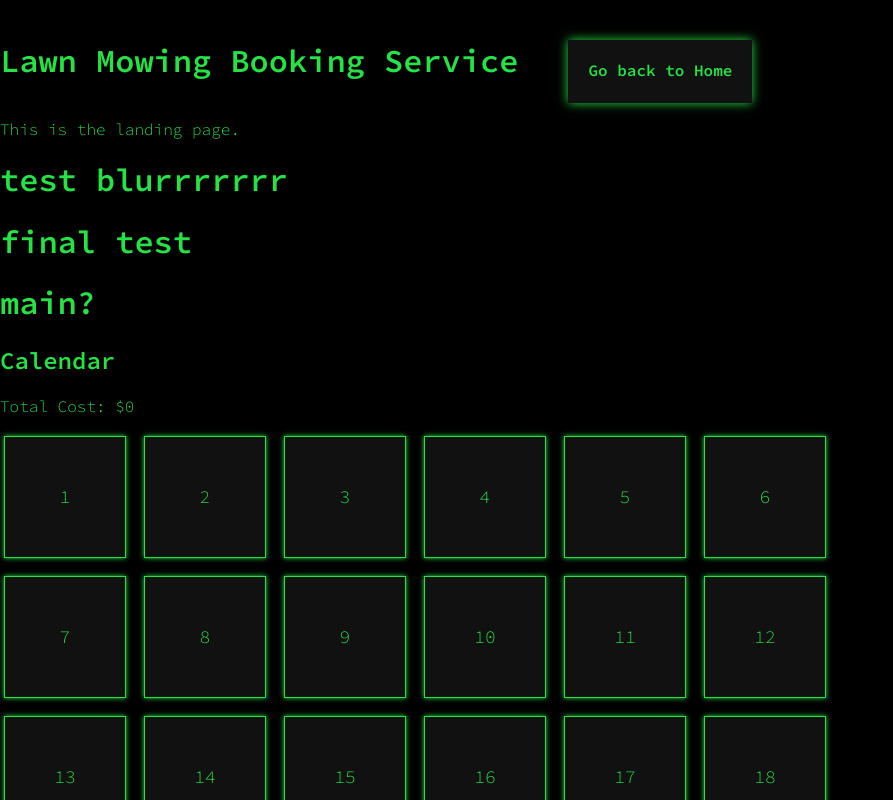
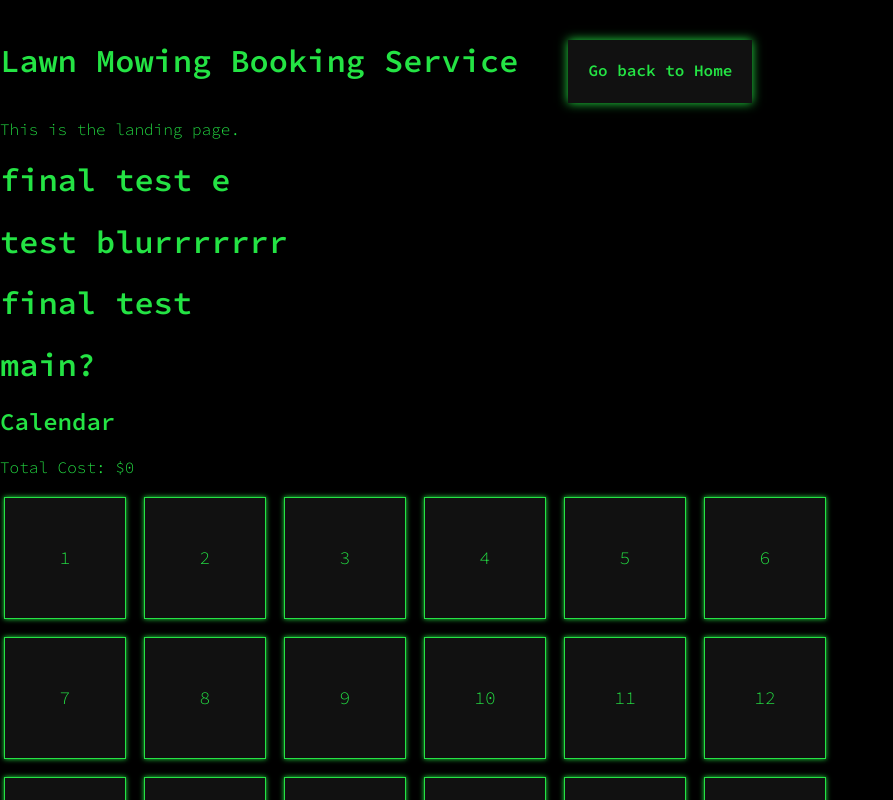
Before and after one commit to lockej2005/joshsresume1, a React (Create React App) app: page /home in a window 1280 px wide. Shown: the top 800 px of the page, without its empty margins (0-893 px from the left). Built offline with nearby package versions, Linux system fonts and the light colour scheme.

Commit message:
h1 tag push test

```diff
--- a/src/home.js
+++ b/src/home.js
@@ -46,6 +46,7 @@ class Home extends React.Component {
         <Link to="/" className="solution-btn" style={{ textDecoration: 'none', marginTop:'20px' }}>Go back to Home</Link>
         </div>
         <p>This is the landing page.</p>
+        <h1>final test e</h1>
         <h1>test blurrrrrrr</h1>
         <h1>final test</h1>
         <h1>main?</h1>
```
